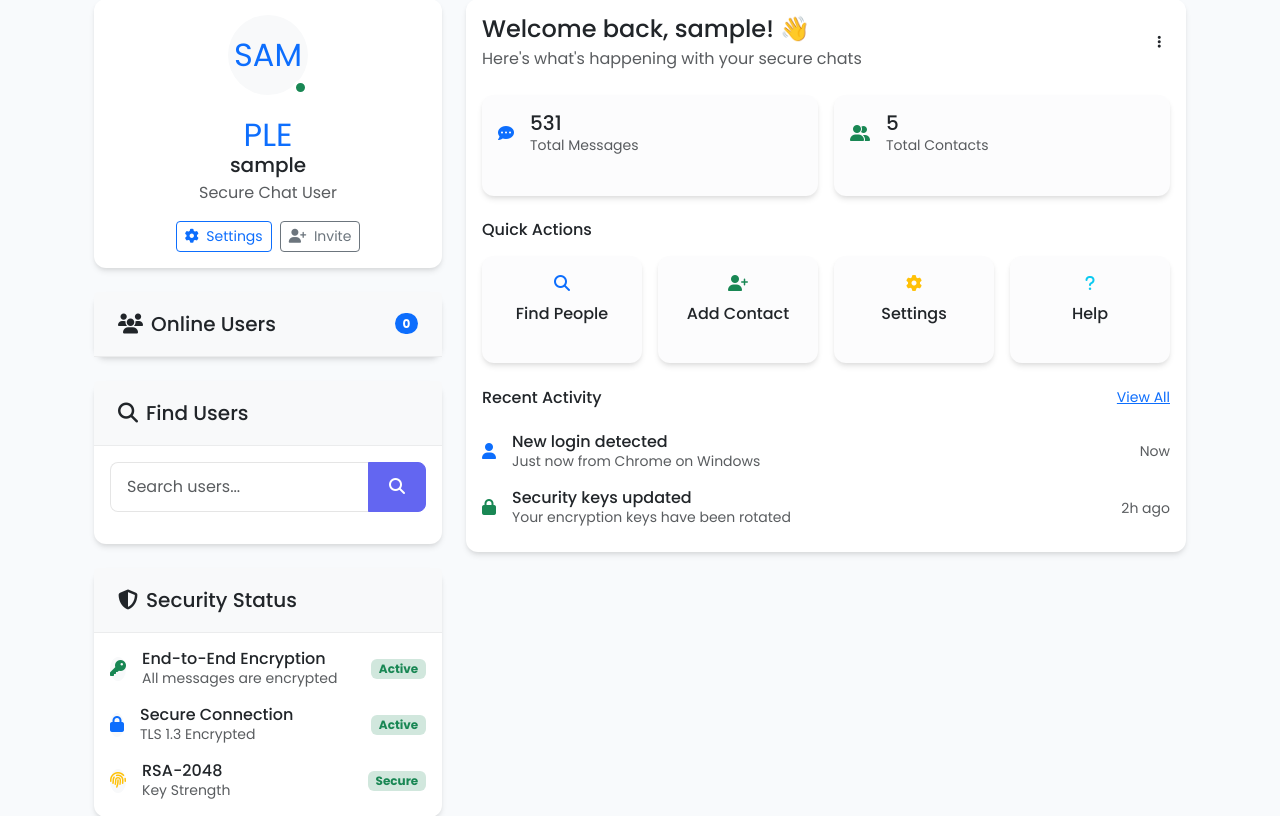
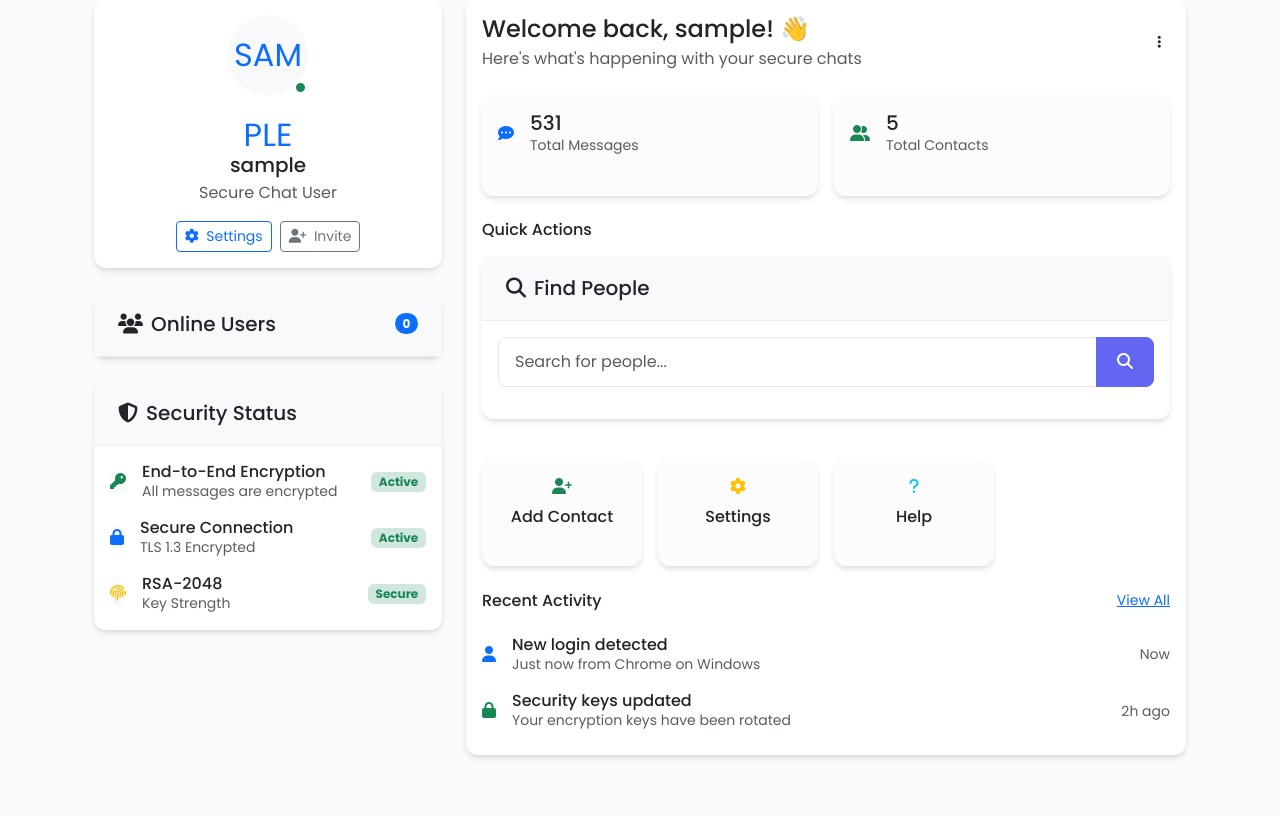
Before and after one commit to ksahitreddy/SecureComm, a Flask app: page /dashboard in a window 1280 px wide. Shown: the part 121-937 px from the top of the page. Run offline with Flask 3, Linux system fonts and the light colour scheme; the visitor is signed in with stand-in values (Sample User, id 1); a database or web service that is not in the repository returns one stand-in record (values such as "Sample title"); some libraries are stand-ins or nearby versions.

Commit message:
Update dashboard.html

```diff
--- a/templates/dashboard.html
+++ b/templates/dashboard.html
@@ -45,24 +45,6 @@
                         <i class="fas fa-user-slash fa-2x mb-2 text-muted"></i>
                         <p class="text-body-secondary mb-0">No other users online</p>
                         <p class="small text-body-secondary">Invite friends to join Secure Chat!</p>
-                    </div>
-                </div>
-            </div>
-
-            <!-- Find Users Card -->
-            <div class="card mb-4">
-                <div class="card-header">
-                    <h5 class="mb-0"><i class="fas fa-search me-2"></i>Find Users</h5>
-                </div>
-                <div class="card-body">
-                    <div class="input-group mb-3">
-                        <input type="text" id="user-search" class="form-control" placeholder="Search users...">
-                        <button class="btn btn-primary" type="button" id="search-users-btn">
-                            <i class="fas fa-search"></i>
-                        </button>
-                    </div>
-                    <div id="search-results" class="list-group list-group-flush" style="max-height: 200px; overflow-y: auto;">
-                        <!-- Search results will appear here -->
                     </div>
                 </div>
             </div>
@@ -187,15 +169,23 @@
                     <!-- Quick Actions -->
                     <h6 class="mb-3">Quick Actions</h6>
                     <div class="row g-3 mb-4">
-                        <div class="col-6 col-md-3">
-                            <a href="#" class="card bg-light-subtle border-0 text-center p-3 h-100 text-decoration-none text-dark">
-                                <div class="avatar-sm mx-auto mb-2">
-                                    <div class="avatar-title bg-soft-primary text-primary rounded-3">
-                                        <i class="fas fa-search"></i>
+                        <div class="col-12">
+                            <div class="card">
+                                <div class="card-header">
+                                    <h5 class="mb-0"><i class="fas fa-search me-2"></i>Find People</h5>
+                                </div>
+                                <div class="card-body">
+                                    <div class="input-group mb-3">
+                                        <input type="text" id="people-search" class="form-control" placeholder="Search for people...">
+                                        <button class="btn btn-primary" type="button" id="search-people-btn">
+                                            <i class="fas fa-search"></i>
+                                        </button>
+                                    </div>
+                                    <div id="people-search-results" class="list-group list-group-flush" style="max-height: 200px; overflow-y: auto;">
+                                        <!-- Search results will appear here -->
                                     </div>
                                 </div>
-                                <h6 class="mb-0">Find People</h6>
-                            </a>
+                            </div>
                         </div>
                         <div class="col-6 col-md-3">
                             <a href="#" class="card bg-light-subtle border-0 text-center p-3 h-100 text-decoration-none text-dark">
@@ -455,29 +445,46 @@
 
     // User search functionality
     document.addEventListener('DOMContentLoaded', function() {
-        const searchInput = document.getElementById('user-search');
-        const searchButton = document.getElementById('search-users-btn');
-        const searchResults = document.getElementById('search-results');
+        // User search functionality
+        const userSearchInput = document.getElementById('user-search');
+        const userSearchButton = document.getElementById('search-users-btn');
+        const userSearchResults = document.getElementById('search-results');
 
-        // Handle search on button click
-        searchButton.addEventListener('click', performSearch);
+        // People search functionality
+        const peopleSearchInput = document.getElementById('people-search');
+        const peopleSearchButton = document.getElementById('search-people-btn');
+        const peopleSearchResults = document.getElementById('people-search-results');
 
-        // Handle search on Enter key
-        searchInput.addEventListener('keypress', function(e) {
+        // Handle user search on button click
+        userSearchButton.addEventListener('click', () => performSearch(userSearchInput, userSearchResults));
+
+        // Handle user search on Enter key
+        userSearchInput.addEventListener('keypress', function(e) {
             if (e.key === 'Enter') {
-                performSearch();
+                performSearch(userSearchInput, userSearchResults);
             }
         });
 
-        function performSearch() {
-            const query = searchInput.value.trim();
+        // Handle people search on button click
+        peopleSearchButton.addEventListener('click', () => performSearch(peopleSearchInput, peopleSearchResults));
+
+        // Handle people search on Enter key
+        peopleSearchInput.addEventListener('keypress', function(e) {
+            if (e.key === 'Enter') {
+                performSearch(peopleSearchInput, peopleSearchResults);
+            }
+        });
+
+        // Function to handle search
+        function performSearch(inputElement, resultsContainer) {
+            const query = inputElement.value.trim();
             if (!query) {
-                showSearchResults([]);
+                resultsContainer.innerHTML = '<div class="list-group-item">Please enter a search term</div>';
                 return;
             }
 
             // Show loading state
-            searchResults.innerHTML = '<div class="text-center p-3"><div class="spinner-border spinner-border-sm" role="status"></div> Searching...</div>';
+            resultsContainer.innerHTML = '<div class="text-center p-3"><div class="spinner-border spinner-border-sm" role="status"></div> Searching...</div>';
 
             // Send search request to server
             fetch(`/api/users/search?q=${encodeURIComponent(query)}`, {
@@ -488,20 +495,20 @@
             .then(response => response.json())
             .then(data => {
                 if (data.success) {
-                    showSearchResults(data.users);
+                    displaySearchResults(data.users, resultsContainer);
                 } else {
                     throw new Error(data.message || 'Search failed');
                 }
             })
             .catch(error => {
                 console.error('Search error:', error);
-                searchResults.innerHTML = `<div class="text-danger p-2">Error: ${error.message || 'Failed to search users'}</div>`;
+                resultsContainer.innerHTML = `<div class="text-danger p-2">Error: ${error.message || 'Failed to search users'}</div>`;
             });
         }
 
-        function showSearchResults(users) {
+        function displaySearchResults(users, resultsContainer) {
             if (!users || users.length === 0) {
-                searchResults.innerHTML = '<div class="text-muted p-2">No users found</div>';
+                resultsContainer.innerHTML = '<div class="list-group-item">No users found</div>';
                 return;
             }
 
```
